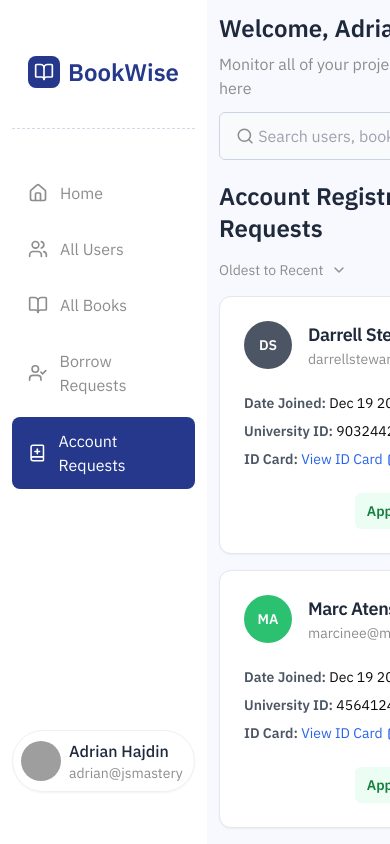
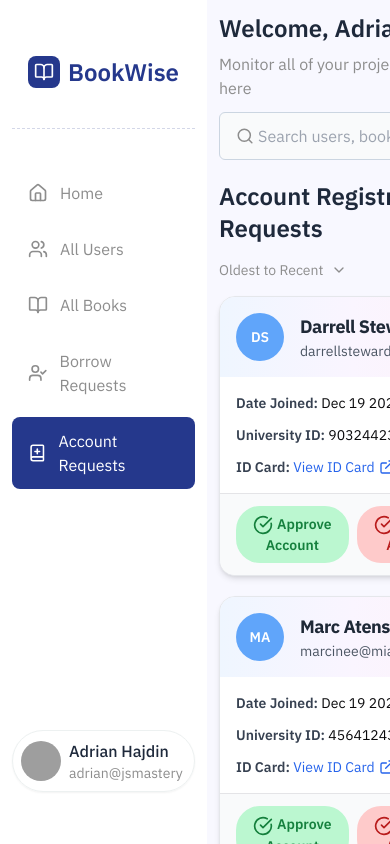
Before and after one commit to Euphoric-Coder/ShelfWise---College-Library-Management-System, a Next.js app: page /admin/account-requests in a window 390 px wide. Shown: the top 844 px of the page. Built offline with nearby package versions, Linux system fonts and the light colour scheme; grey boxes are pictures that could not be loaded.

Commit message:
Add redesigned card view for tablets and mobiles

```diff
--- a/components/Admin/AccountRequestPage.jsx
+++ b/components/Admin/AccountRequestPage.jsx
@@ -17,7 +17,7 @@ import {
   CardContent,
   CardFooter,
 } from "@/components/ui/card";
-import { ChevronDown, X, Check, AlertCircle, ExternalLink, XCircle } from "lucide-react";
+import { ChevronDown, X, Check, AlertCircle, ExternalLink, XCircle, CheckCircle } from "lucide-react";
 
 const AccountRequestsPage = () => {
   const [requests] = useState([
@@ -93,7 +93,7 @@ const AccountRequestsPage = () => {
       </div>
 
       {/* Styled Table Container */}
-      <div className="overflow-hidden hidden lg:flex rounded-3xl border border-gray-200 shadow-sm">
+      <div className="overflow-hidden hidden xl:flex rounded-3xl border border-gray-200 shadow-sm">
         <Table>
           <TableHeader>
             <TableRow className="bg-[#f7f8ff] hover:bg-[#f7f8ff]">
@@ -165,15 +165,17 @@ const AccountRequestsPage = () => {
                   <div className="flex items-center gap-2 justify-center">
                     <button
                       onClick={() => handleApprove(request)}
-                      className="px-3 py-2 text-sm rounded-md font-semibold text-green-700 bg-green-100 hover:bg-green-200 transition-colors"
+                      className="px-3 py-2 text-sm rounded-3xl font-semibold text-green-700 bg-green-200 hover:bg-green-300 transition-colors"
                     >
+                      <CheckCircle className="w-5 h-5 inline-block mr-1" />
                       Approve Account
                     </button>
                     <button
                       onClick={() => handleDeny(request)}
-                      className="p-2 rounded-md text-red-600 hover:bg-red-100 transition-colors"
+                      className="flex items-center p-2 rounded-3xl font-semibold text-sm text-red-600 bg-red-200 hover:bg-red-300 transition-colors"
                     >
-                      <XCircle className="w-5 h-5" />
+                      <XCircle className="w-5 h-5 inline-block mr-1" />
+                      Deny Request
                     </button>
                   </div>
                 </TableCell>
@@ -184,58 +186,77 @@ const AccountRequestsPage = () => {
       </div>
 
       {/* Mobile Cards */}
-      <div className="space-y-4 lg:hidden">
+      <div className="space-y-5 xl:hidden">
         {requests.map((request) => (
-          <Card key={request.id} className="border border-gray-200 shadow-sm">
-            <CardHeader>
+          <Card
+            key={request.id}
+            className="rounded-2xl overflow-hidden shadow-md border border-gray-200"
+          >
+            {/* Light Gradient Header */}
+            <CardHeader className="bg-gradient-to-r from-blue-50 via-purple-50 to-pink-50 p-4">
               <div className="flex items-center gap-4">
                 <div
-                  className={`w-12 h-12 rounded-full flex items-center justify-center text-white font-semibold text-sm ${request.bgColor}`}
+                  className={`w-12 h-12 rounded-full flex items-center justify-center text-white font-semibold text-sm bg-blue-400`}
                 >
                   {request.initials}
                 </div>
                 <div>
-                  <CardTitle className="text-lg font-semibold text-dark-400">
+                  <CardTitle className="text-lg font-bold text-gray-800">
                     {request.name}
                   </CardTitle>
-                  <p className="text-sm text-light-500">{request.email}</p>
+                  <p className="text-sm text-gray-600">{request.email}</p>
                 </div>
               </div>
             </CardHeader>
-            <CardContent className="space-y-2 text-sm">
+
+            {/* Details */}
+            <CardContent className="bg-white p-4 space-y-3 text-sm">
               <p>
-                <span className="font-semibold text-gray-600">
+                <span className="font-semibold text-gray-700">
                   Date Joined:
                 </span>{" "}
                 {request.dateJoined}
               </p>
               <p>
-                <span className="font-semibold text-gray-600">
+                <span className="font-semibold text-gray-700">
                   University ID:
                 </span>{" "}
                 {request.universityId}
               </p>
               <p>
-                <span className="font-semibold text-gray-600">ID Card:</span>{" "}
+                <span className="font-semibold text-gray-700">ID Card:</span>{" "}
                 <button className="text-blue-600 hover:underline inline-flex items-center">
                   View ID Card
                   <ExternalLink className="w-4 h-4 ml-1" />
                 </button>
               </p>
             </CardContent>
-            <CardFooter className="flex justify-end gap-2">
+
+            {/* Footer Buttons */}
+            <CardFooter className="flex justify-end gap-2 bg-gray-50 px-4 py-3 border-t">
+              <div className="flex w-full items-center gap-2 justify-center">
                 <button
                   onClick={() => handleApprove(request)}
-                className="px-3 py-2 text-sm rounded-md font-semibold text-green-700 bg-green-100 hover:bg-green-200 transition-colors"
+                  className="px-3 w-full py-2 text-sm rounded-3xl font-semibold text-green-700 bg-green-200 hover:bg-green-300 transition-colors"
                 >
-                Approve
+                  <CheckCircle className="w-5 h-5 inline-block mr-1" />
+                  Approve Account
                 </button>
                 <button
                   onClick={() => handleDeny(request)}
-                className="p-2 rounded-md text-red-600 hover:bg-red-100 transition-colors"
+                  className="px-3 w-full py-2 text-sm rounded-3xl font-semibold text-red-700 bg-red-200 hover:bg-red-300 transition-colors"
                 >
-                <XCircle className="w-5 h-5" />
+                  <CheckCircle className="w-5 h-5 inline-block mr-1" />
+                  Approve Account
                 </button>
+                {/* <button
+                  onClick={() => handleDeny(request)}
+                  className="flex w-full items-center p-2 rounded-3xl font-semibold text-sm text-red-600 bg-red-200 hover:bg-red-300 transition-colors"
+                >
+                  <XCircle className="w-5 h-5 inline-block mr-1" />
+                  Deny Request
+                </button> */}
+              </div>
             </CardFooter>
           </Card>
         ))}
@@ -251,7 +272,7 @@ const AccountRequestsPage = () => {
 
             <div className="modal-icon-container bg-green-100">
               <div className="modal-icon-inner bg-approve-400">
-                <Check className="size-8 text-white" />
+                <CheckCircle className="size-8 text-white" />
               </div>
             </div>
 
```
Lines whose indentation alone changed are shown as unchanged.
